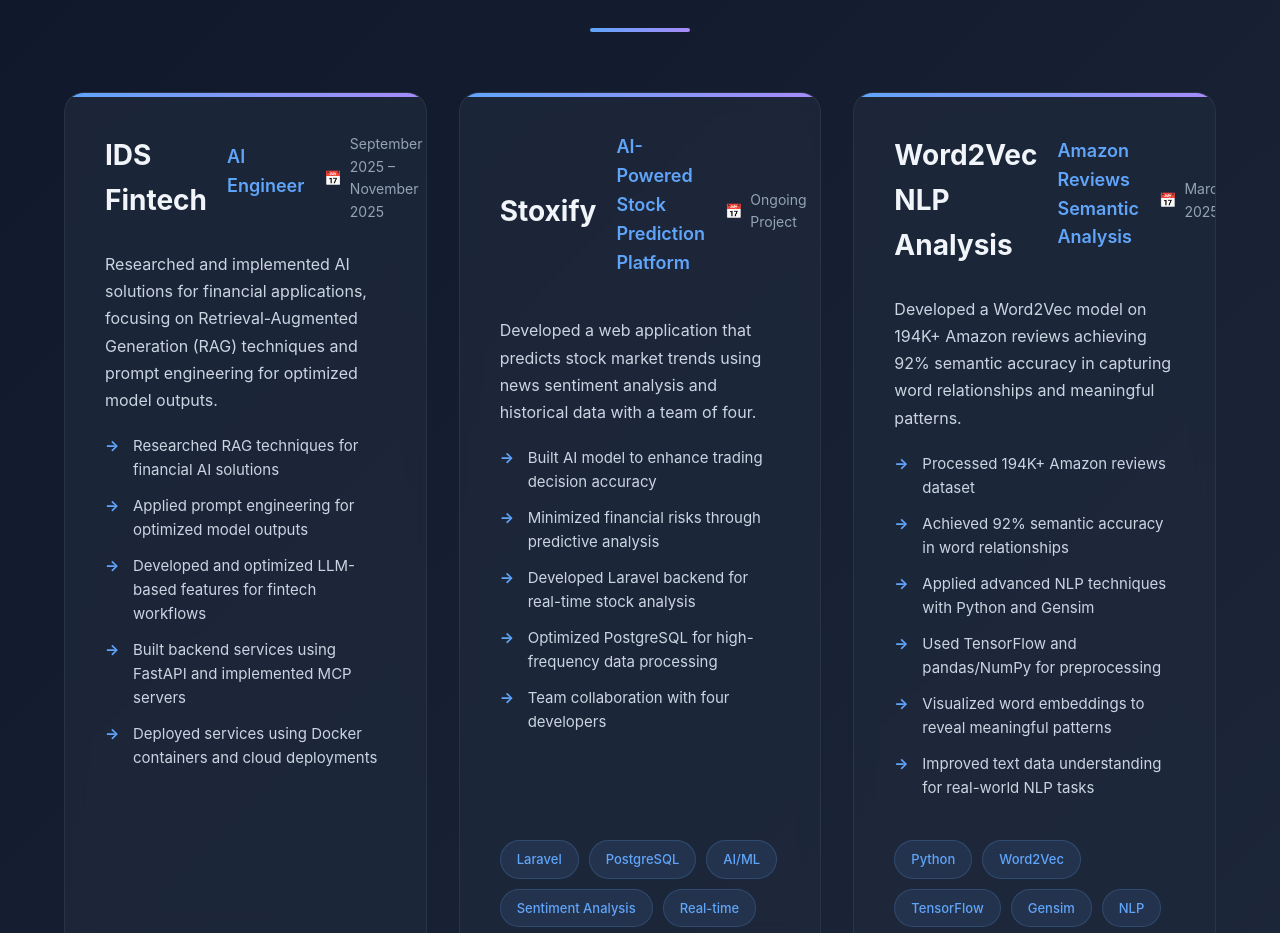
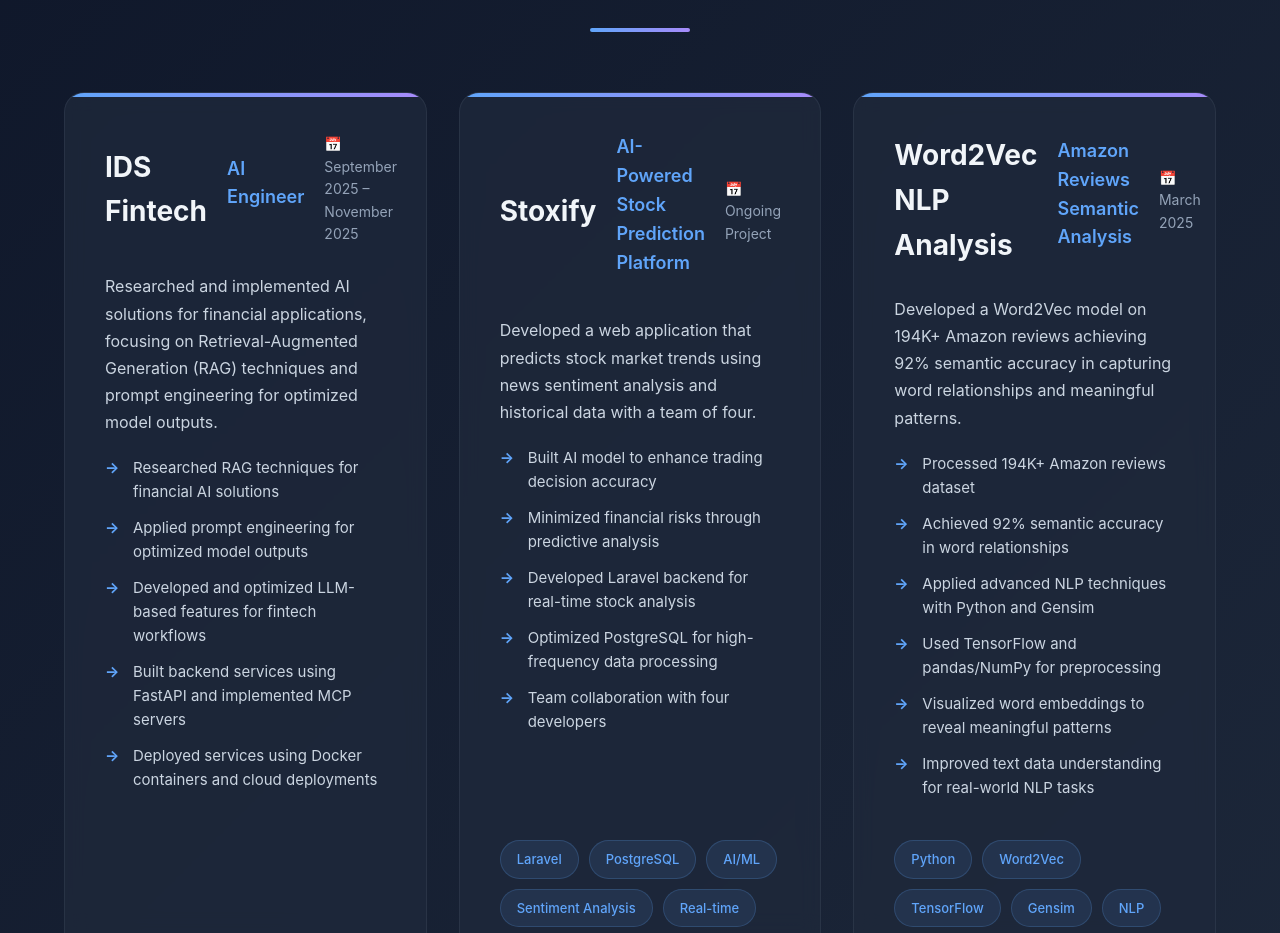
Before and after one commit to yahyafl/MyPortfolio-, a React (Vite) app: page / in a window 1280 px wide. Shown: the part 5200-6133 px from the top of the page. Built offline with nearby package versions, Linux system fonts and the light colour scheme.

Commit message:
Final v5

```diff
--- a/src/styles/projects.css
+++ b/src/styles/projects.css
@@ -1,4 +1,3 @@
-/* Projects Section - Modern Dark Theme */
 .projects {
   width: 100%;
   background: linear-gradient(135deg,
@@ -76,7 +75,6 @@
     inset 0 1px 0 rgba(255, 255, 255, 0.1);
 }
 
-/* Card Header */
 .card-header {
   margin-bottom: 28px;
 }
@@ -99,7 +97,6 @@
   font-size: 14px;
   color: #94a3b8;
   margin: 0;
-  display: flex;
   align-items: center;
   gap: 8px;
 }
```
